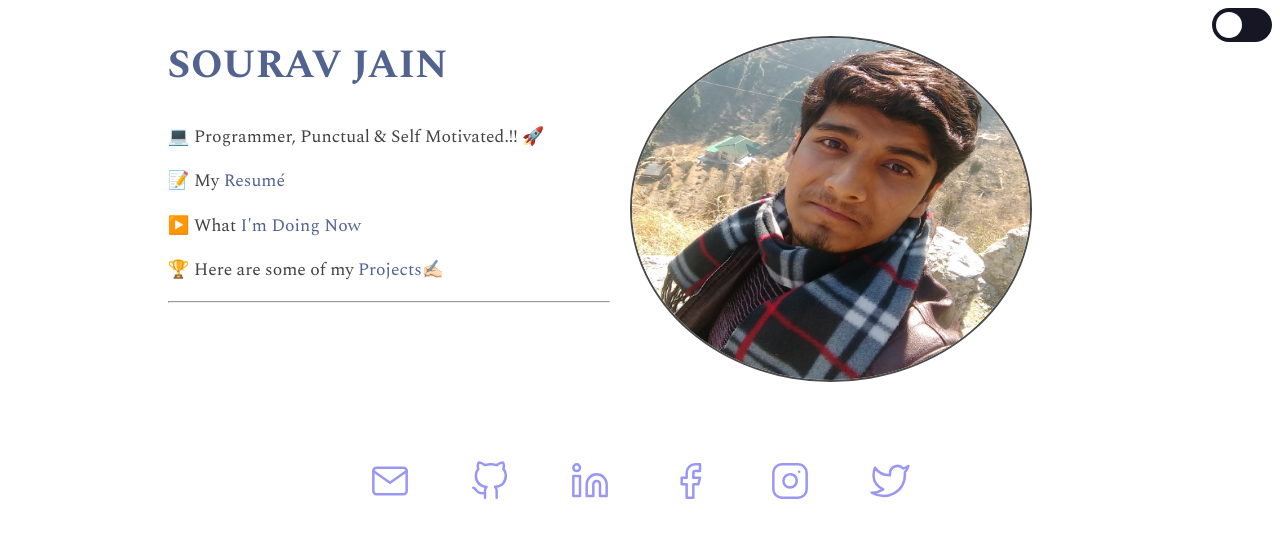
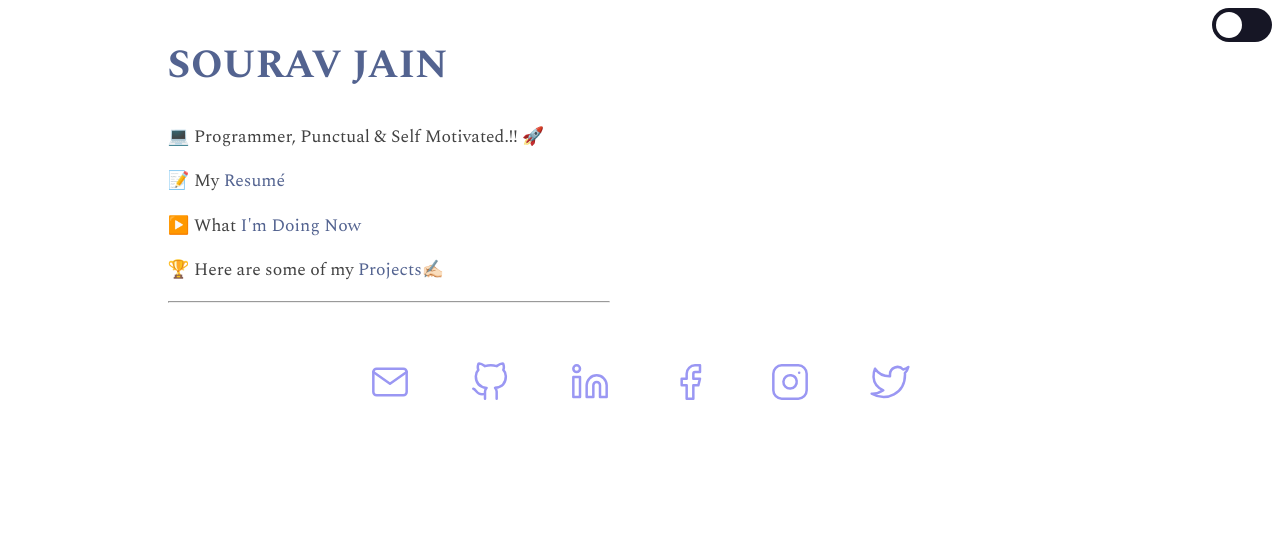
Before and after one commit to thesouravjain/myPortfolio, an Angular app: page / in a window 1280 px wide. Shown: the top 538 px of the page. Built offline with nearby package versions, Linux system fonts and the light colour scheme.

Commit message:
Update new version

```diff
--- a/src/app/components/home/home.component.html
+++ b/src/app/components/home/home.component.html
@@ -13,9 +13,9 @@
       <router-outlet></router-outlet>
     </div>
 
-    <div class="right">
+<!--     <div class="right">
       <img src="./assets/img/sj.jpg">
-    </div>
+    </div> -->
 </div>
 
 <div id="icon-list">
```
